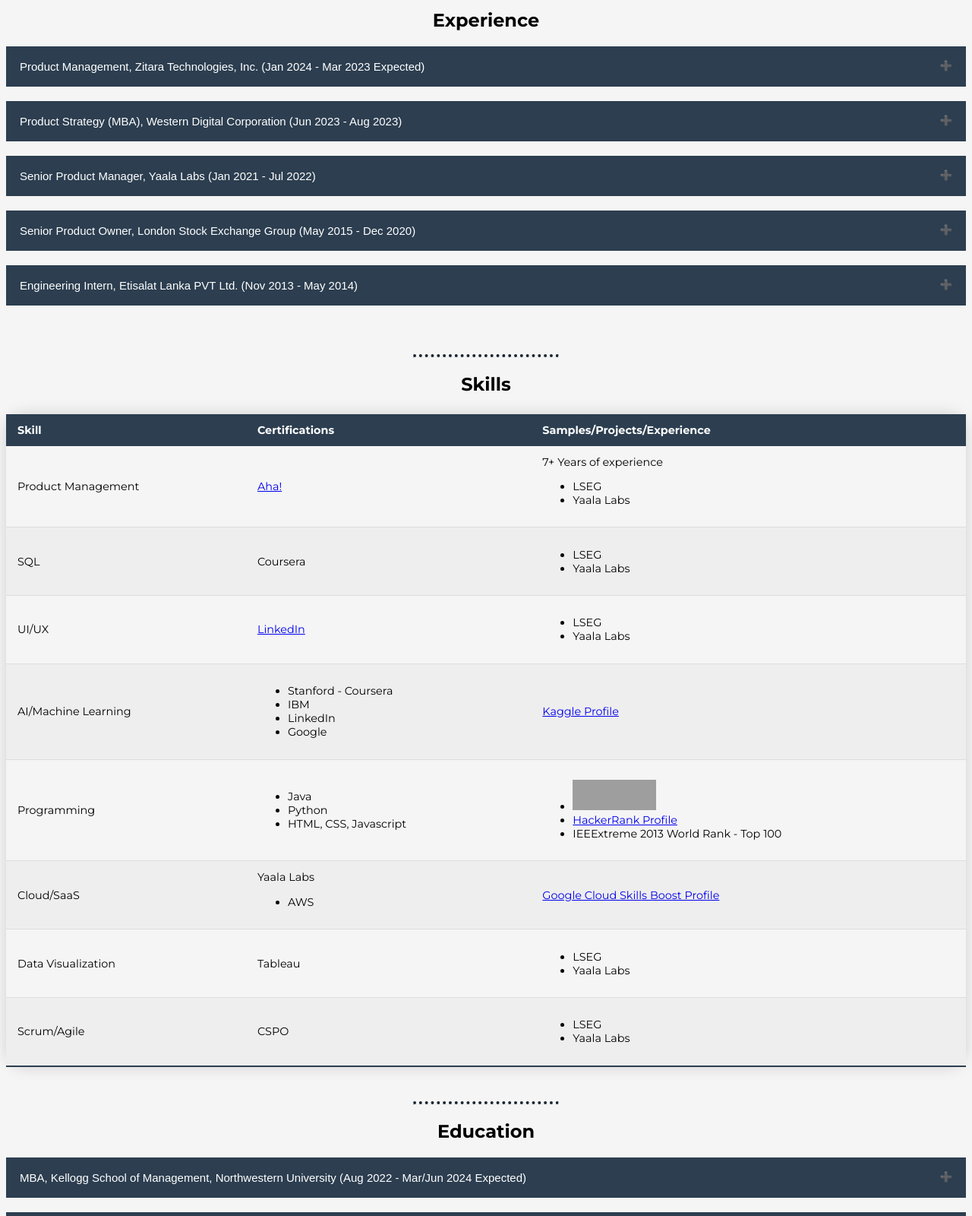
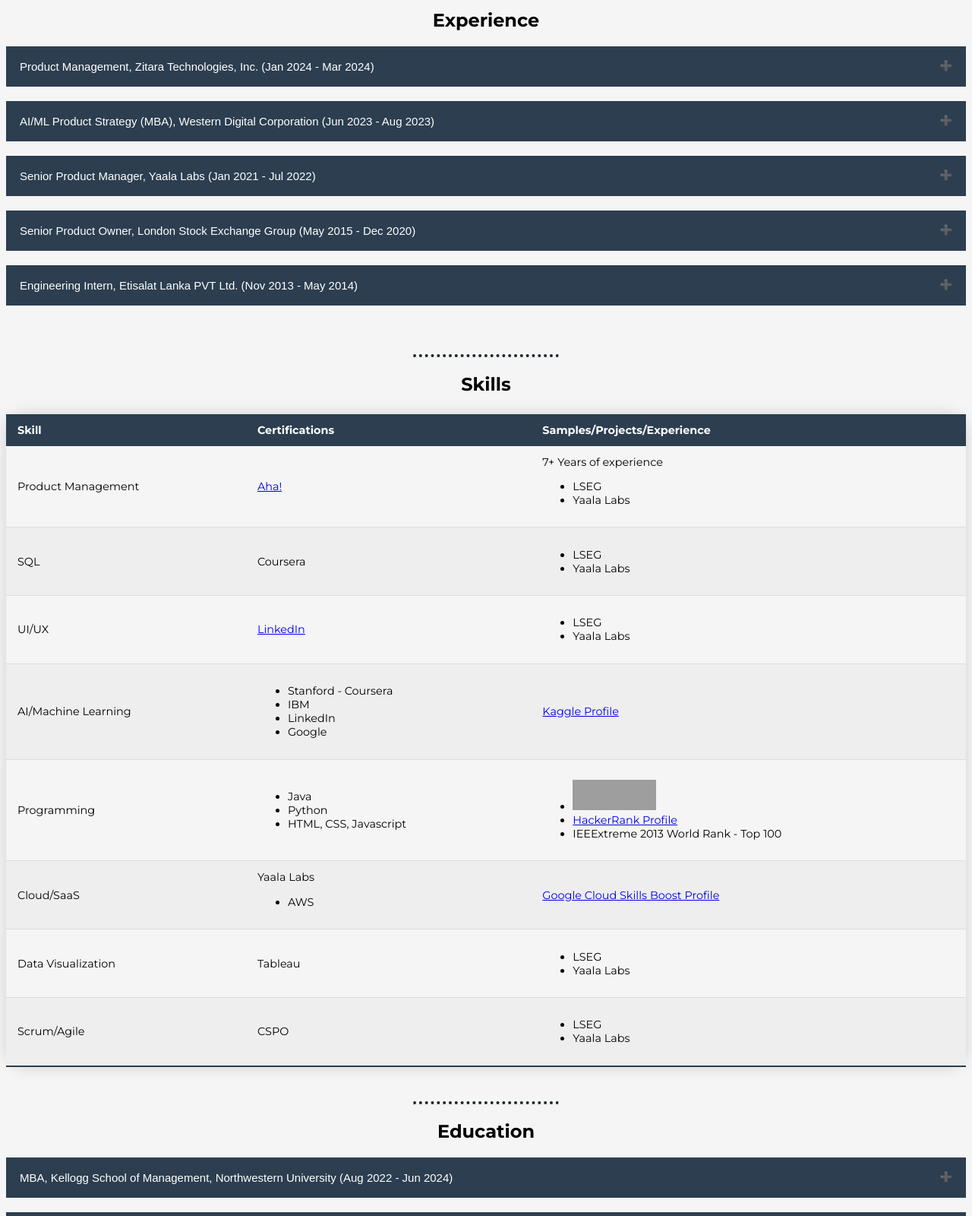
Before and after one commit to kingfaj/kingfaj.github.io, a plain HTML site: page index.html in a window 1280 px wide. Shown: the part 780-2380 px from the top of the page at 76% size. Drawn offline with Linux system fonts and the light colour scheme; grey boxes are pictures that could not be loaded.

Commit message:
Update index.html

```diff
--- a/index.html
+++ b/index.html
@@ -82,12 +82,12 @@
             <li>Senior Product Owner, London Stock Exchange Group (May 2015 - Dec 2020)</li>
         </ol>-->
         <!--<button type="button" class="collapsible">Open Collapsible</button>-->
-        <button type="button" class="collapsible">Product Management, Zitara Technologies, Inc. (Jan 2024 - Mar 2023 Expected)</button>
+        <button type="button" class="collapsible">Product Management, Zitara Technologies, Inc. (Jan 2024 - Mar 2024)</button>
         <div class="content">
-            <p>I will be working as a Product Manager for the battery systems software company Zitara Technologies, Inc. in the winter of 2024.</p>
+            <p>Led product go-to-market strategy (GTM) and product development through market research and product road mapping for an analytics product focusing on customer needs to increase sales from $2.4M to $10M</p>
         </div>
         <br>
-        <button type="button" class="collapsible">Product Strategy (MBA), Western Digital Corporation (Jun 2023 - Aug 2023)</button>
+        <button type="button" class="collapsible">AI/ML Product Strategy (MBA), Western Digital Corporation (Jun 2023 - Aug 2023)</button>
         <div class="content">
             <p>
                 <ul>
@@ -251,12 +251,17 @@
     <section id="education">
         <h2 style="text-align: center;">Education</h2>
 
-        <button type="button" class="collapsible">MBA, Kellogg School of Management, Northwestern University (Aug 2022 - Mar/Jun 2024 Expected)</button>
+        <button type="button" class="collapsible">MBA, Kellogg School of Management, Northwestern University (Aug 2022 - Jun 2024)</button>
         <div class="content">
             <p>
                 <ul>
                     <li>SF Winter Immersion</li>
                     <li>Exchange quarter in ESSEC Business School in France</li>
+                    <li>Faculty Assisstant - AI Product Manager:
+                        <ul>
+                            <li>Developed an innovative AI tutor using customized GPTs for MBA students to enhance learning and accessibility</li>
+                        </ul>
+                    </li>
                     <li>Tutor for 1st and 2nd year MBA students for the following courses:
                         <ul>
                             <li>Finance I (Summer 2023, Fall 2023, Winter 2024)</li>
```
